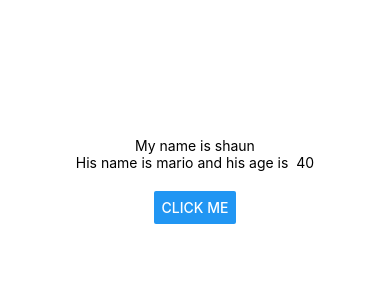
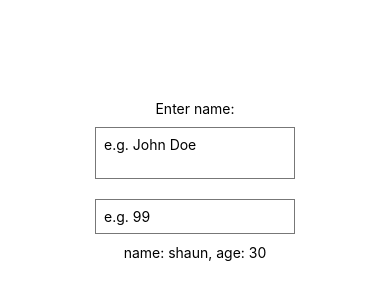
Before and after one commit to valcodeagile/react_projects, a React Native app in the folder myproject/: screen / in a window 390 px wide. Shown: the part 242-542 px from the top of the page. Built offline with nearby package versions, Linux system fonts and the light colour scheme.

Commit message:
lesson 5

```diff
--- a/myproject/App.js
+++ b/myproject/App.js
@@ -1,22 +1,27 @@
 import React, { useState } from 'react';
-import { StyleSheet, Text, View, Button } from 'react-native';
+import { StyleSheet, Text, View, Button, TextInput } from 'react-native';
 
 export default function App() {
   const [name, setName] = useState('shaun');
-  const [person, setPerson] = useState({name: 'mario', age:40});
+  const [age, setAge] = useState(30);
 
-  const clickHandler = () =>{
-    setName('chun-li');
-    setPerson({name:'luigi', age: 45});
-  }
 
   return (
     <View style={styles.container}>
-      <Text>My name is {name}</Text>
-      <Text>His name is {person.name} and his age is  {person.age}</Text>
-      <View style={styles.buttonContainer}>
-          <Button title="click me" onPress={clickHandler}/>
-      </View>
+      <Text>Enter name:</Text>
+      <TextInput
+          multiline
+          style={styles.input}
+          placeholder='e.g. John Doe'
+          onChangeText={(val) => {setName(val)}}
+          />
+      <TextInput
+          keyboardType='numeric'
+          style={styles.input}
+          placeholder='e.g. 99'
+          onChangeText={(val) => {setAge(val)}}
+          />
+        <Text >name: {name}, age: {age}</Text>
     </View>
   );
 }
@@ -28,7 +33,11 @@
     alignItems: 'center',
     justifyContent: 'center',
   },
-  buttonContainer:{
-    marginTop: 20
-  }
+  input:{
+    borderWidth:1,
+    borderColor:'#777',
+    padding:8,
+    margin:10,
+    width: 200
+  },
 });
```
